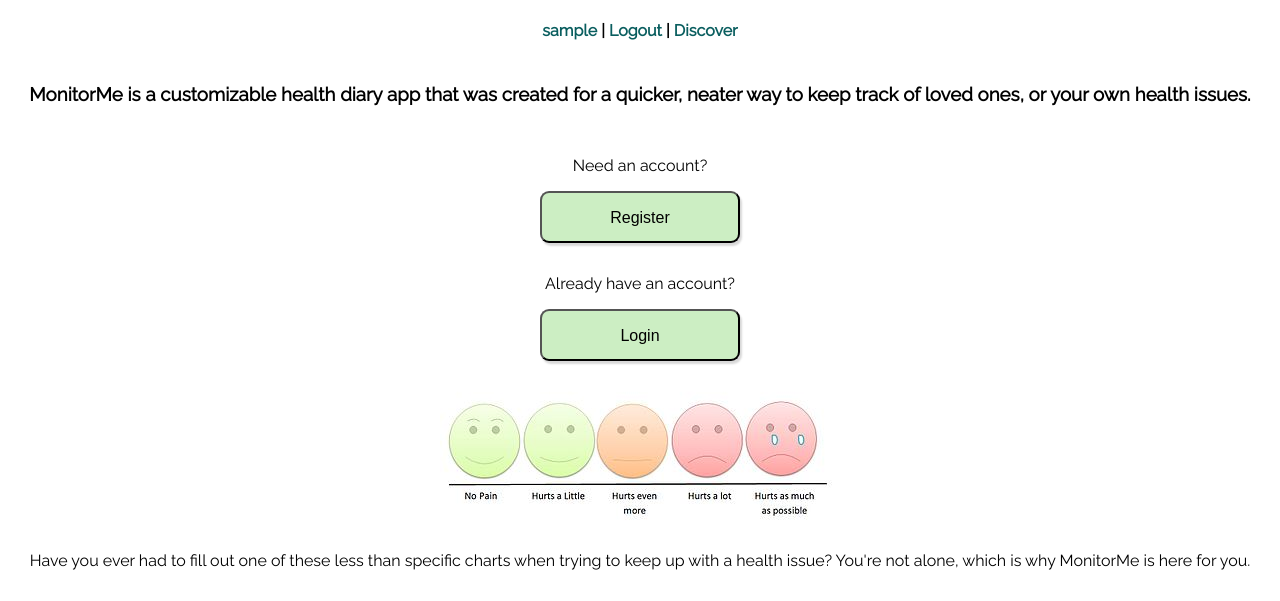
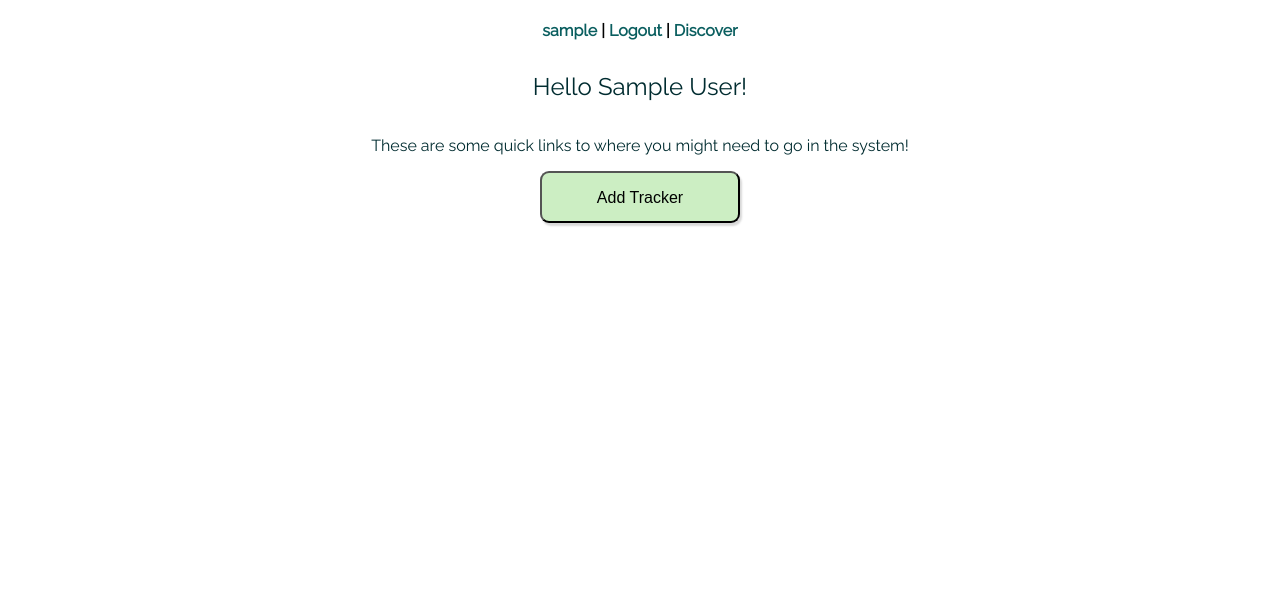
Before and after one commit to chinhle23-zz/monitorme, a Django app: page / in a window 1280 px wide. Shown: the part 133-734 px from the top of the page. Run offline with Django 3.2, Linux system fonts and the light colour scheme; the visitor is signed in with stand-in values (Sample User, id 1).

Commit message:
fixed index page redirects

```diff
--- a/core/templates/index.html
+++ b/core/templates/index.html
@@ -1,9 +1,30 @@
 {% extends "base.html" %}
 {% load static %}
+{% block content %}
+
+{% if request.user.is_authenticated %}
+
+<div class="landing">
+
+        <div class="hello-message">Hello {% if request.user.name %}{{request.user.name}}{% else %}{{request.user.username}}{% endif %}!</div>
+        <br>
+        <div class="landing-description">
+            <p>These are some quick links to where you might need to go in the system!</p>
+        </div>
+            <a href="/tracker/create"><button class="add-tracker">Add Tracker</button></a>
+        <br>
+            {% if trackers %}
+                {% for tracker in trackers %}
+            <a href="{% url 'trackerinstance_create' tracker.pk %}">
+            <button class="tracker-button">Start {{tracker}}</button>
+                </a>
+                <br>
+                {% endfor %}
+            {% endif %}
 
 
-{% block content %}
-
+</div>
+{% else %}
 <div class="blurb">
 <h1 class="welcome"></h1>
 <p>
@@ -18,6 +39,6 @@
 </div>
 
 
-
+{% endif %}
 
 {% endblock content %}
--- a/monitorme/settings.py
+++ b/monitorme/settings.py
@@ -143,7 +143,7 @@ INTERNAL_IPS = [
 
 # Registration
 ACCOUNT_ACTIVATION_DAYS = 7
-LOGIN_REDIRECT_URL = 'quick-links'
+LOGIN_REDIRECT_URL = 'index'
 REGISTRATION_FORM = 'core.forms.CustomRegistrationForm'
     # https://django-registration-redux.readthedocs.io/en/latest/forms.html#multiple-form-inheritance
 
```
